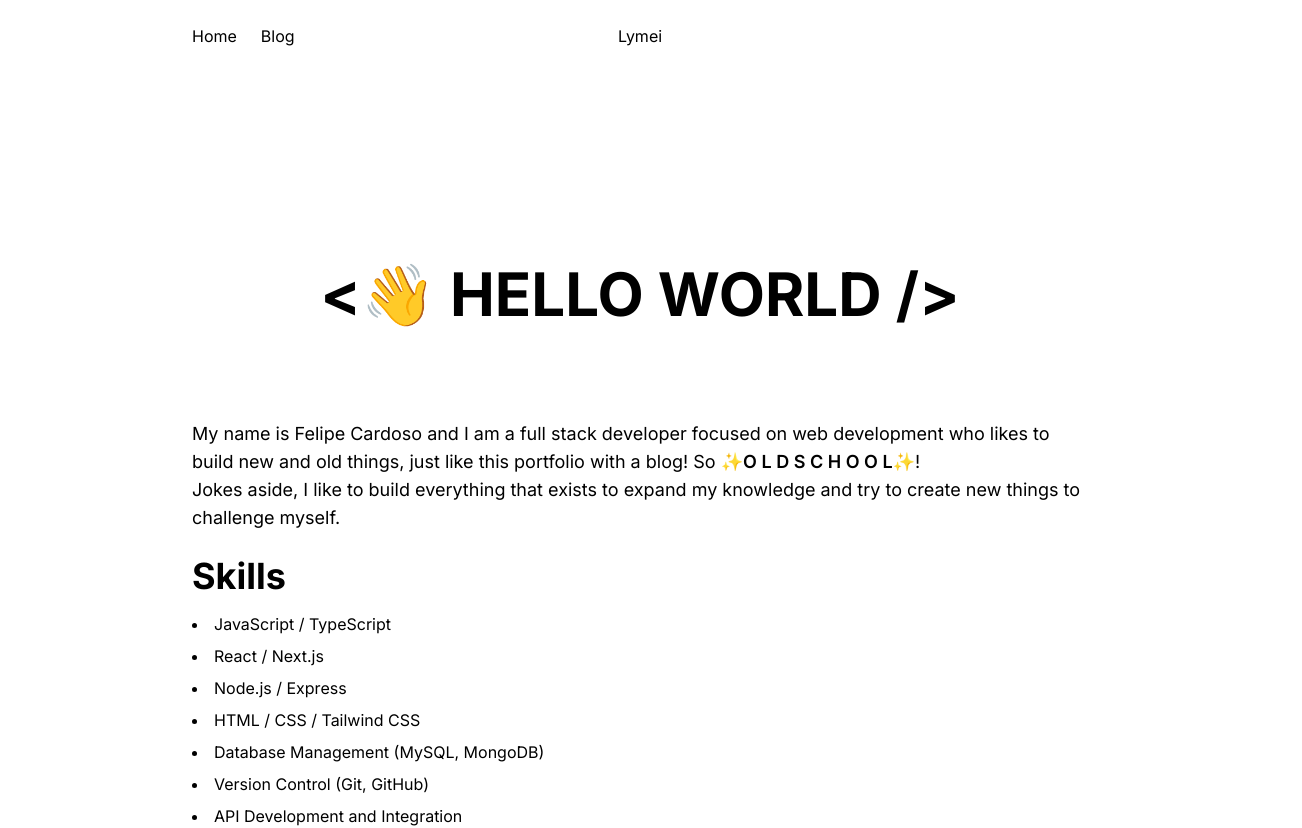
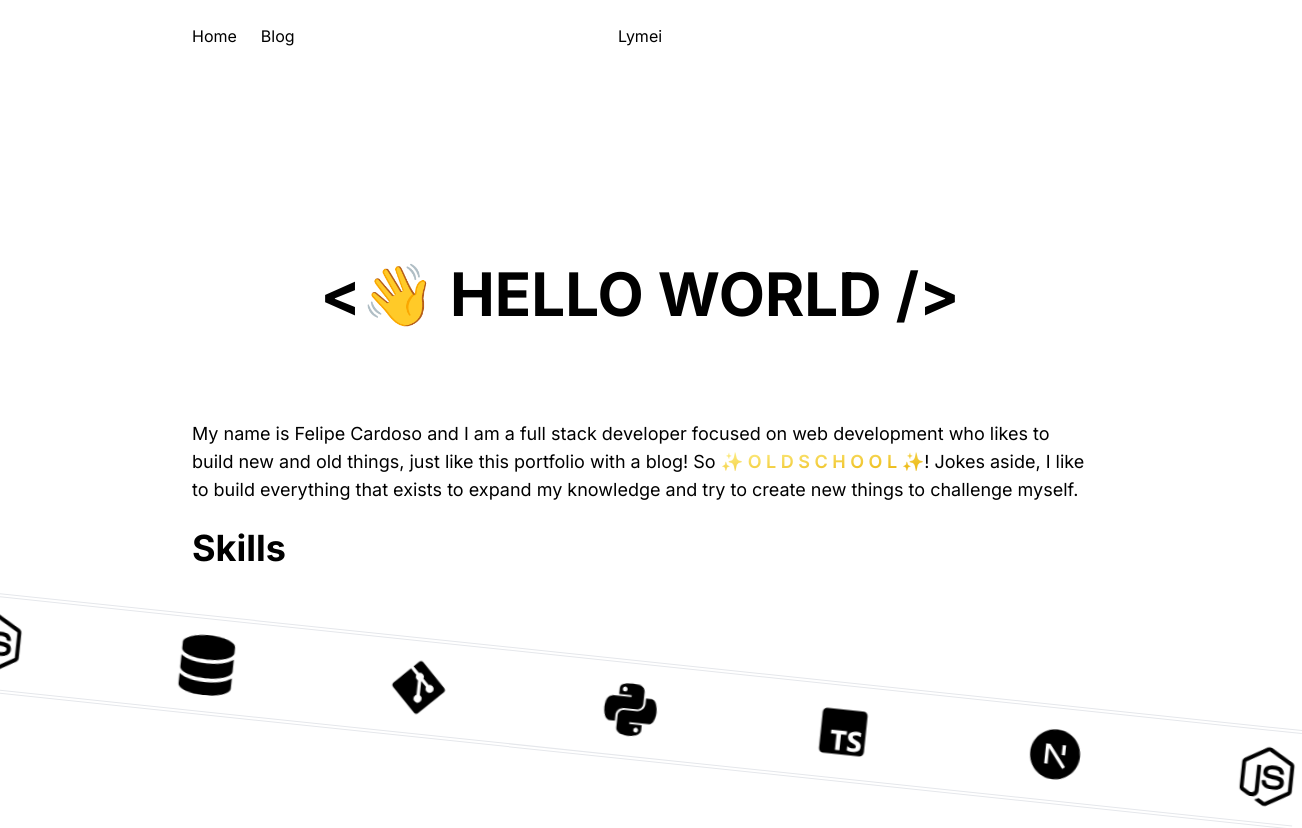
Before and after one commit to imLymei/portfolio-blog, a Next.js app: page / in a window 1280 px wide. Shown: the top 828 px of the page, 1302 px wide, since content can reach past the window. Built offline with nearby package versions, Linux system fonts and the light colour scheme.

Commit message:
feat: add skills roller

```diff
--- a/package.json
+++ b/package.json
@@ -19,6 +19,7 @@
     "next-mdx-remote": "^5.0.0",
     "react": "^18",
     "react-dom": "^18",
+    "react-icons": "^5.2.1",
     "tailwind-merge": "^2.3.0"
   },
   "devDependencies": {
--- a/src/app/layout.tsx
+++ b/src/app/layout.tsx
@@ -21,7 +21,7 @@ export default function RootLayout({
     <html lang="en">
       <body
         className={cn(
-          "min-h-screen px-6 dark:bg-neutral-950 dark:text-neutral-50",
+          "min-h-screen overflow-x-hidden px-6 dark:bg-neutral-950 dark:text-neutral-50",
           inter.className,
         )}
       >
--- a/src/app/page.tsx
+++ b/src/app/page.tsx
@@ -1,3 +1,9 @@
+import RollWrapper from "@/components/RollWrapper";
+import { ICON_SIZE } from "@/config";
+import { BiLogoTypescript } from "react-icons/bi";
+import { FaDatabase, FaGitAlt, FaNodeJs, FaPython } from "react-icons/fa6";
+import { RiNextjsFill } from "react-icons/ri";
+
 export default function Home() {
   return (
     <div className="flex flex-col gap-6">
@@ -10,27 +16,29 @@ export default function Home() {
           My name is Felipe Cardoso and I am a full stack developer focused on
           web development who likes to build new and old things, just like this
           portfolio with a blog! So{" "}
-          <span className="font-semibold">✨O L D S C H O O L✨</span>!
-        </p>
-
-        <p className="text-lg">
-          Jokes aside, I like to build everything that exists to expand my
+          <span className="to bg-gradient-to-br from-yellow-200 to-yellow-500 bg-clip-text font-semibold text-transparent">
+            ✨ O L D S C H O O L ✨
+          </span>
+          ! Jokes aside, I like to build everything that exists to expand my
           knowledge and try to create new things to challenge myself.
         </p>
       </section>
 
       <section>
         <h2 className="text-4xl font-bold">Skills</h2>
-        <ul className="mt-4 list-inside list-disc space-y-2">
-          <li>JavaScript / TypeScript</li>
-          <li>React / Next.js</li>
-          <li>Node.js / Express</li>
-          <li>HTML / CSS / Tailwind CSS</li>
-          <li>Database Management (MySQL, MongoDB)</li>
-          <li>Version Control (Git, GitHub)</li>
-          <li>API Development and Integration</li>
-          <li>Unit and Integration Testing</li>
-        </ul>
+        <div className="py-32">
+          <RollWrapper>
+            <BiLogoTypescript title="Typescript" size={ICON_SIZE.EXTRA_LARGE} />
+            <RiNextjsFill title="Next.js" size={ICON_SIZE.EXTRA_LARGE} />
+            <FaNodeJs title="Node.js" size={ICON_SIZE.EXTRA_LARGE} />
+            <FaDatabase
+              title="Database Management"
+              size={ICON_SIZE.EXTRA_LARGE}
+            />
+            <FaGitAlt title="Git" size={ICON_SIZE.EXTRA_LARGE} />
+            <FaPython size={ICON_SIZE.EXTRA_LARGE} />
+          </RollWrapper>
+        </div>
       </section>
 
       <section>
--- /dev/null
+++ b/src/components/RollWrapper.tsx
@@ -0,0 +1,27 @@
+"use client";
+
+import { useState } from "react";
+
+export default function RollWrapper({
+  children,
+}: {
+  children: React.ReactNode;
+}) {
+  const [isPaused, setIsPaused] = useState(false);
+
+  return (
+    <div
+      className="absolute -right-6 flex w-[200vw] -translate-y-full rotate-6 items-center overflow-hidden border-y-4 border-double py-4"
+      onMouseEnter={() => setIsPaused(true)}
+      onMouseLeave={() => setIsPaused(false)}
+    >
+      <div
+        className="animate-roll grid w-full grid-flow-col justify-items-center will-change-transform"
+        style={{ animationPlayState: isPaused ? "paused" : "running" }}
+      >
+        {children}
+        {children}
+      </div>
+    </div>
+  );
+}
--- a/src/config/index.ts
+++ b/src/config/index.ts
@@ -12,3 +12,10 @@ export const NAVBAR_ITENS: NavbarItem[] = [
   { title: "Home", href: "/" },
   { title: "Blog", href: "/blog" },
 ];
+
+export const ICON_SIZE = {
+  SMALL: 30,
+  MEDIUM: 40,
+  LARGE: 50,
+  EXTRA_LARGE: 60,
+};
--- a/tailwind.config.ts
+++ b/tailwind.config.ts
@@ -1,18 +1,27 @@
-import typography from '@tailwindcss/typography';
-import type { Config } from 'tailwindcss';
+import typography from "@tailwindcss/typography";
+import type { Config } from "tailwindcss";
 
 const config: Config = {
   content: [
-    './src/pages/**/*.{js,ts,jsx,tsx,mdx}',
-    './src/components/**/*.{js,ts,jsx,tsx,mdx}',
-    './src/app/**/*.{js,ts,jsx,tsx,mdx}',
+    "./src/pages/**/*.{js,ts,jsx,tsx,mdx}",
+    "./src/components/**/*.{js,ts,jsx,tsx,mdx}",
+    "./src/app/**/*.{js,ts,jsx,tsx,mdx}",
   ],
   theme: {
     extend: {
       backgroundImage: {
-        'gradient-radial': 'radial-gradient(var(--tw-gradient-stops))',
-        'gradient-conic':
-          'conic-gradient(from 180deg at 50% 50%, var(--tw-gradient-stops))',
+        "gradient-radial": "radial-gradient(var(--tw-gradient-stops))",
+        "gradient-conic":
+          "conic-gradient(from 180deg at 50% 50%, var(--tw-gradient-stops))",
+      },
+      keyframes: {
+        roll: {
+          "0%": { transform: "translateX(0%)" },
+          "100%": { transform: "translateX(50%)" },
+        },
+      },
+      animation: {
+        roll: "roll 10s linear infinite",
       },
     },
   },
```
Also changed, not shown: 1 other file (tests, documents, lock files or other folders).
